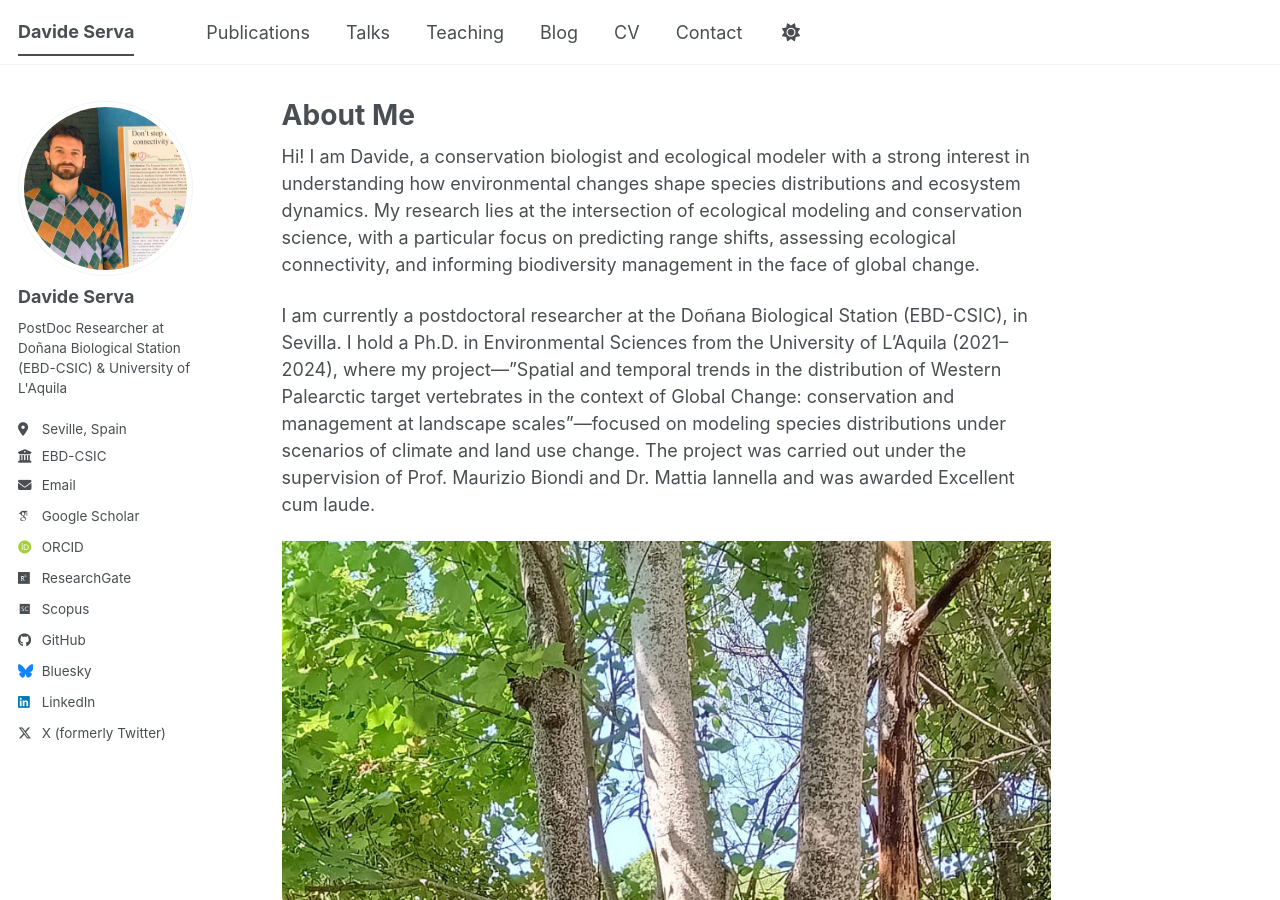
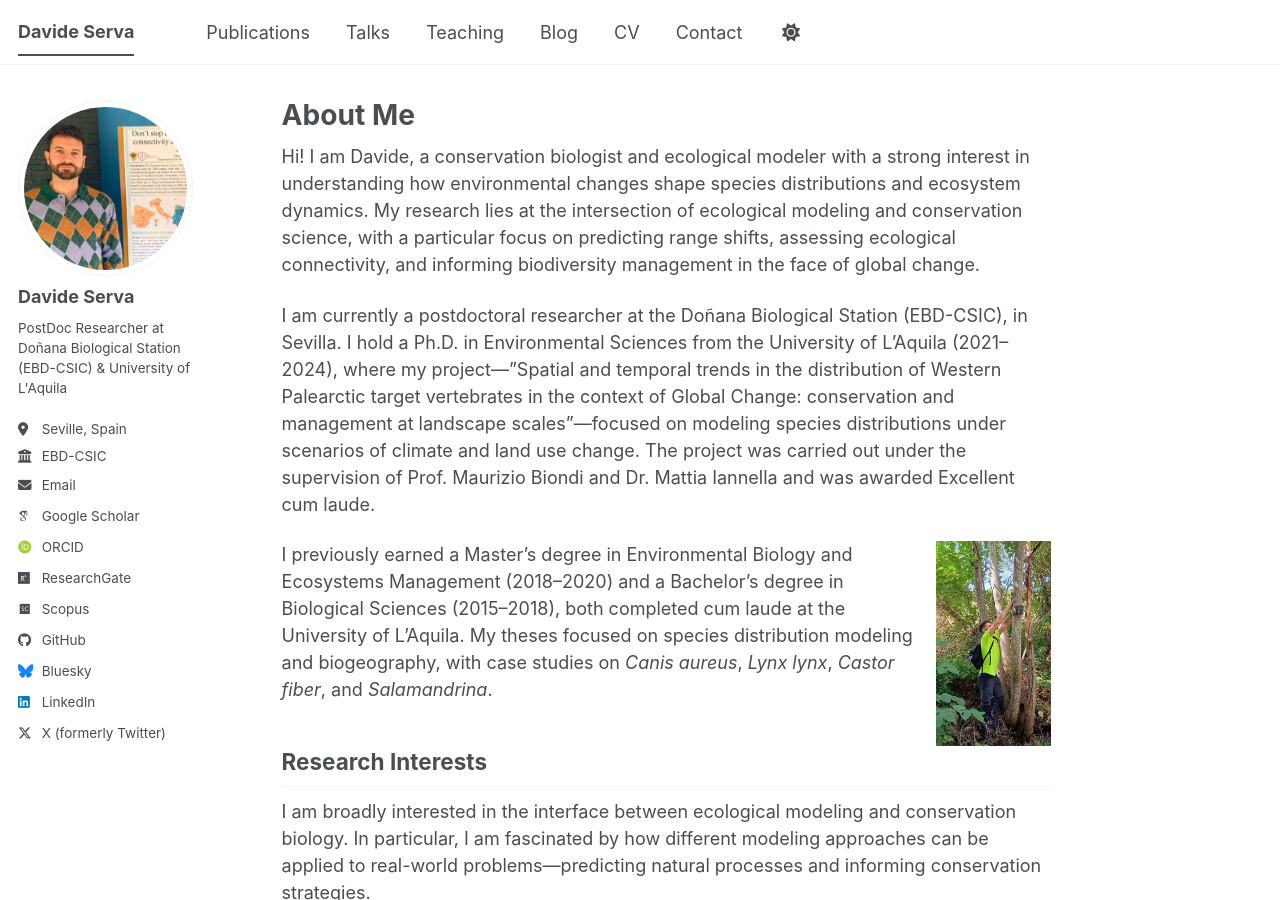
Before and after one commit to Daviser95/daviser95.github.io, a Jekyll site: the page built from _pages/about.md, in a window 1280 px wide and 900 px high. Built offline with Jekyll 4.4.1, drawn with Linux system fonts in a browser that asks for light colours; some web fonts are replaced; a script bundle is joined from its source files by our own code; library files that are not in the unit come from our copies.

Commit message:
Update about.md

```diff
--- a/_pages/about.md
+++ b/_pages/about.md
@@ -11,7 +11,7 @@
 
 I am currently a postdoctoral researcher at the Doñana Biological Station (EBD-CSIC), in Sevilla. I hold a Ph.D. in Environmental Sciences from the University of L'Aquila (2021–2024), where my project—"Spatial and temporal trends in the distribution of Western Palearctic target vertebrates in the context of Global Change: conservation and management at landscape scales"—focused on modeling species distributions under scenarios of climate and land use change. The project was carried out under the supervision of Prof. Maurizio Biondi and Dr. Mattia Iannella and was awarded Excellent cum laude.
 
-![Field work](/images/field-work2.jpeg){: .align-right}
+![Field work](/images/field-work2.jpeg){: .align-right style="width:15%;"}
 
 I previously earned a Master's degree in Environmental Biology and Ecosystems Management (2018–2020) and a Bachelor's degree in Biological Sciences (2015–2018), both completed cum laude at the University of L'Aquila. My theses focused on species distribution modeling and biogeography, with case studies on *Canis aureus*, *Lynx lynx*, *Castor fiber*, and *Salamandrina*.
 
```
